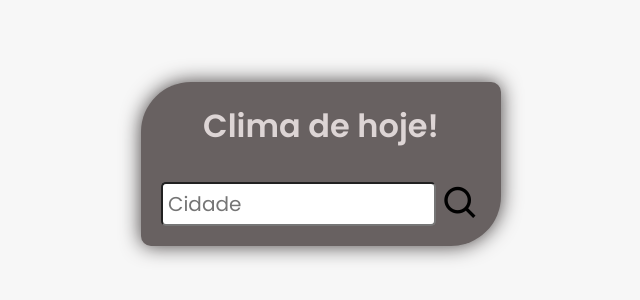
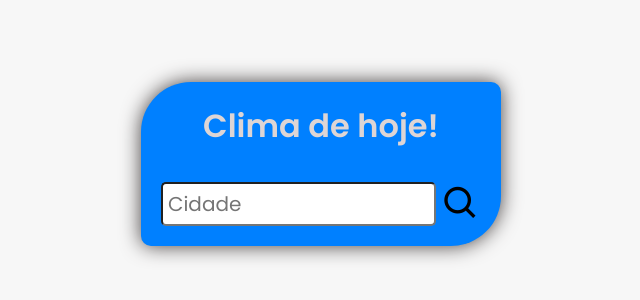
Before and after one commit to ismaileRodrigues/clima-Tempo, a plain HTML site: page index.html in a window 1280 px wide. Shown: the part 236-536 px from the top of the page, without its empty margins (299-939 px from the left). Drawn offline with nearby package versions, Linux system fonts and the light colour scheme.

Commit message:
Update style.css

```diff
--- a/style.css
+++ b/style.css
@@ -19,7 +19,7 @@ body {
 .move {
   padding: 20px;
   border-radius: 50px 10px 50px 10px;
-  background-color: #686161;
+  background-color: #0080FF;
   max-width: 400px;
   width: 90%;
   color: #ddd5d5;
```
